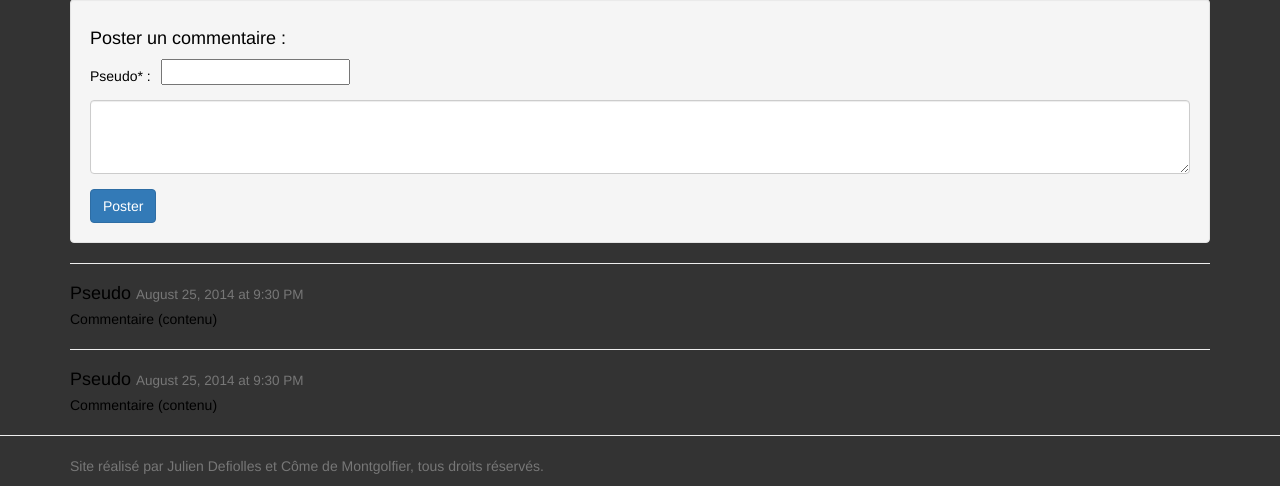
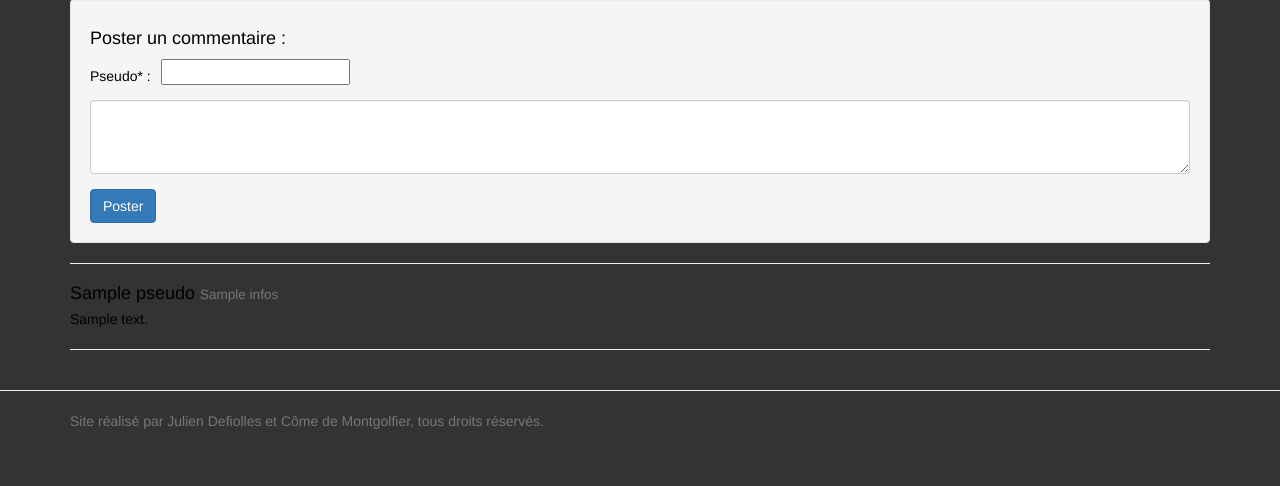
Before and after one commit to unuldur/ProjetPhp, a PHP site: the page made by Vue/New.php in a window 1280 px wide. Shown: the part 614-1100 px from the top of the page. After the commit the page ends 1043 px from the top, so only its background shows below. Run offline with PHP 8.4, Linux system fonts and the light colour scheme; the template is opened without the code that fills it: most values are stand-ins (such as "Sample title", 1, 10 or a date in 2020); grey boxes marked "Sample" are stand-in pictures.

Commit message:
Trop crevé pour continuer... Pas mal d'améliorations, et surtout le plus gros du boulot sur les coms est fait. Mais bon, ça marche pas pour l'instant...

```diff
--- a/Modele/News.php
+++ b/Modele/News.php
@@ -15,4 +15,7 @@ class News extends Doctrine_Record
         $this->hasColumn('date','date');
     }
 
+    public function setUp() {
+        $this->hasMany('Commentaire as commentaires',array('local' => 'id','foreign' => 'id_news'));
+    }
 }
--- a/Vue/New.php
+++ b/Vue/New.php
@@ -32,29 +32,23 @@
 
                 <hr>
 
-                <!-- Commentaires existants -->
-
-                <!-- Commentaire -->
+                <!-- Commentaires -->
+                <?php
+                    foreach($new->commentaires as $com)
+                    {
+                        ?>
                         <div class="media">
                             <div class="media-body">
-                        <h4 class="media-heading">Pseudo
-                            <small>August 25, 2014 at 9:30 PM</small>
+                                <h4 class="media-heading"><?php echo $com->pseudo ?>
+                                    <small><?php echo $com->infos ?></small>
                                 </h4>
-                        Commentaire (contenu)
+                                <?php echo $com->contenu ?>
                             </div>
                         </div>
-
                         <hr>
-
-                <!-- Commentaire -->
-                <div class="media">
-                    <div class="media-body">
-                        <h4 class="media-heading">Pseudo
-                            <small>August 25, 2014 at 9:30 PM</small>
-                        </h4>
-                        Commentaire (contenu)
-                    </div>
-                </div>
+                        <?php
+                    }
+                ?>
         </div>
         <?php require_once "Footer.php"; ?>
     </body>
```
Also changed, not shown: Modele/Commentaires.php (+6 -1 lines), Modele/Modele.php (+10 -0 lines), Vue/Valide.php (+5 -4 lines). Lines whose indentation alone changed are shown as unchanged.
